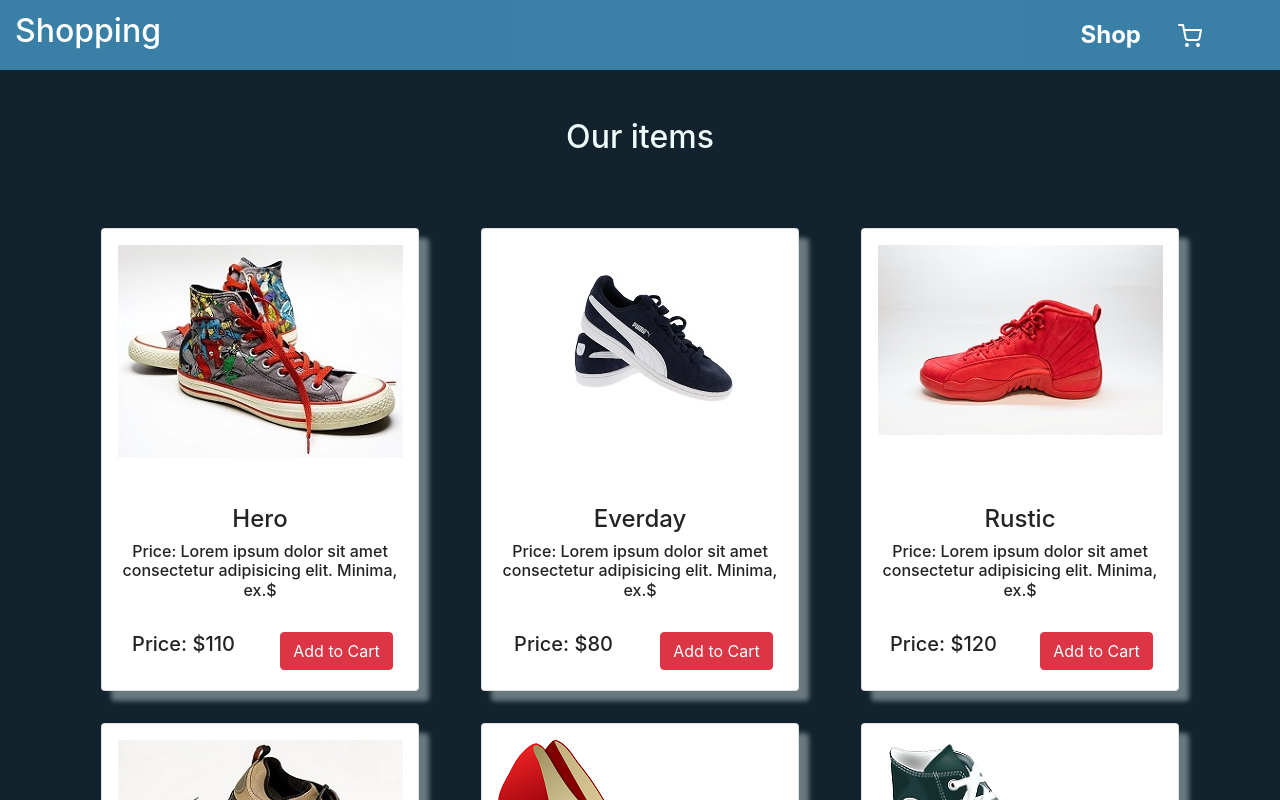
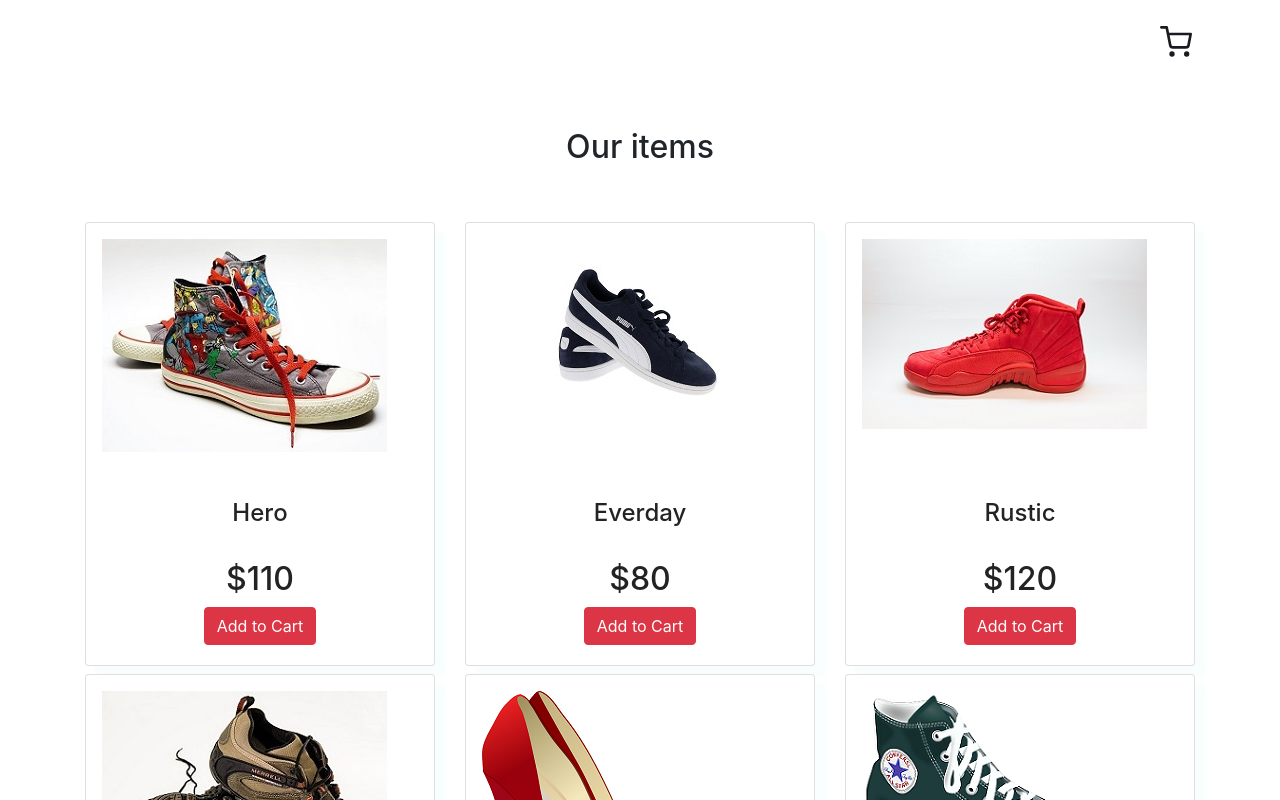
Before and after one commit to dgreeott/redux-shopping-cart, a React (Create React App) app: page / in a window 1280 px wide. Shown: the top 800 px of the page. Built offline with nearby package versions, Linux system fonts and the light colour scheme.

Commit message:
Changed the Layout

```diff
--- a/src/App.js
+++ b/src/App.js
@@ -5,6 +5,7 @@ import Helmet from "react-helmet";
 import Navbar from "./components/Navbar/Navbar";
 import HomePage from "./components/Home";
 import CartPage from "./components/Cart";
+import CheckoutPage from "./components/Checkout";
 
 function App() {
   return (
@@ -13,13 +14,14 @@ function App() {
       <Helmet
           bodyAttributes={{
             style:
-              "background-color: #12232E",
+              "background-color: #FFFFFF",
           }}
         />
         <Navbar />
         <Switch>
           <Route path="/" exact component={HomePage} />
           <Route path="/cart" exact component={CartPage} />
+          <Route path="/checkout" exact component={CheckoutPage} />
         </Switch>
       </Router>
     </div>
--- a/src/components/Cart.js
+++ b/src/components/Cart.js
@@ -7,6 +7,7 @@ import {
   subtractQuantity,
 } from "./actions/cartActions";
 import Recipe from "./Recipe";
+import * as AiIcons from "react-icons/ai";
 
 class Cart extends Component {
   handleRemove = (id) => {
@@ -26,76 +27,50 @@ class Cart extends Component {
       this.props.items.map((item) => {
         return (
           <>
-            <div className="row" style={{ background: "white" }}>
+            <div className="row">
               <li className="collection-item" key={item.id}>
-                <div className="row m-4">
-                  <div className="col-sm-3">
+                <div className="row">
+                  <div className="col-sm">
                     <div className="item-img">
                       <img src={item.img} alt={item.img} className="" />
                     </div>
                   </div>
-                  <div className="col-sm-7">
-                    <div className="row">
+
+                  <div className="col-sm">
+                    <div className="row justify-content-center">
                       <div className="col-sm">
                         <span className="title">
                           <h2>
                             <b>{item.title}</b>
                           </h2>
                         </span>
-                        <p>{item.desc}</p>
+                        <div className="row add-remove justify-content-center">
+                          <div className="col-sm">
+                            <p>
+                              Quantity: <b>{item.quantity}</b>
+                            </p>
+                          </div>
+                        </div>
                       </div>
                     </div>
-
-                    <div className="row add-remove justify-content-center">
-                      <div className="col-sm-2">
-                        <Link to="/cart">
-                          <button
-                            className="btn btn-secondary"
-                            onClick={() => {
-                              this.handleSubtractQuantity(item.id);
-                            }}
-                          >
-                            -
-                          </button>
-                        </Link>
-                      </div>
-                      <div className="col-sm-2">
-                        <p>
-                          <b>{item.quantity}</b>
-                        </p>
-                      </div>
-                      <div className="col-sm-2">
-                        <Link to="/cart">
-                          <button
-                            className="btn btn-secondary"
-                            onClick={() => {
-                              this.handleAddQuantity(item.id);
-                            }}
-                          >
-                            +
-                          </button>
-                        </Link>
-                      </div>
-                      <div className="col-sm-6 text-center">
-                        <button
-                          className="btn btn-danger remove"
+                  </div>
+                  <div className="col-sm-2 justify-content-center">
+                    <div className="row justify-content-center">
+                      <div className="col-sm text-center">
+                        <AiIcons.AiOutlineClose
                           onClick={() => {
                             this.handleRemove(item.id);
                           }}
-                        >
-                          Remove
-                        </button>
+                          size={30}
+                        />
                       </div>
                     </div>
-                  </div>
-                  <div className="col-sm-2 justify-content-end">
                     <div className="row justify-content-end">
                       <div className="col-sm text-end">
                         <h4>
-                          <b>${item.price}</b>
+                          ${item.price}
                         </h4>
                       </div>
-                      <div className="col-sm justify-content-end"></div>
                     </div>
                   </div>
                 </div>
@@ -120,7 +95,7 @@ class Cart extends Component {
             <h2>You have ordered:</h2>
           </div>
         </div>
-        <div className="row justify-content-center">
+        <div className="row">
           <ul className="collection">{addedItems}</ul>
         </div>
         <div className="row justify-content-center">
--- /dev/null
+++ b/src/components/Checkout.js
@@ -0,0 +1,79 @@
+import React, { Component } from "react";
+import { connect } from "react-redux";
+import {
+  removeItem,
+  addToCart,
+} from "./actions/cartActions";
+
+class Cart extends Component {
+  handleRemove = (id) => {
+    this.props.removeItem(id);
+  };
+
+  handleClick = (id) => {
+    this.props.addToCart(id);
+  };
+
+  render() {
+    let addedItems = this.props.items.length ? (
+      this.props.items.map((item) => {
+        return (
+          <>
+          <div className="row justify-content-center">
+          <div className="col-sm-8">
+
+          </div>
+          <div className="col-sm-4">
+
+          </div>
+
+          </div>
+          </>
+        );
+      })
+    ) : (
+      <>
+        <div className="row">
+          <div className="col-sm">
+            <h1>Your Cart Is Empty...</h1>
+          </div>
+        </div>
+      </>
+    );
+    return (
+      <div className="container checkout justify-content-center mb-5">
+        <div className="row m-5">
+          <div className="col-sm text-center m-3">
+            <h2>You have ordered:</h2>
+          </div>
+        </div>
+        <div className="row justify-content-center">
+          <ul className="collection">{addedItems}</ul>
+        </div>
+        <div className="row justify-content-center">
+          <div className="col-sm text-center">
+
+          </div>
+        </div>
+      </div>
+    );
+  }
+}
+
+const mapStateToProps = (state) => {
+  return {
+    items: state.addedItems,
+  };
+};
+
+const mapDispatchToProps = (dispatch) => {
+  return {
+    removeItem: (id) => {
+      dispatch(removeItem(id));
+    },
+    addToCart: (id) => {
+      dispatch(addToCart(id));
+    },
+  };
+};
+export default connect(mapStateToProps, mapDispatchToProps)(Cart);
--- a/src/components/Home.js
+++ b/src/components/Home.js
@@ -10,7 +10,7 @@ class Home extends Component {
   render() {
     let itemList = this.props.items.map((item) => {
       return (
-        <div className="col-sm m-3">
+        <div className="col-sm mb-2">
           <div className="card" key={item.id}>
             <div className="card-image m-3">
               <img src={item.img} alt={item.title} />
@@ -18,13 +18,11 @@ class Home extends Component {
             <div className="card-body">
               <span className="card-title m-3">
                 <h4>{item.title}</h4>
-                <h6>Price: {item.desc}$</h6>
               </span>
-              <div className="row">
-                <div className="col-sm-6">
-                  <h5>Price: ${item.price}</h5>
+              <div className="row justify-content-center">
+                <h2>${item.price}</h2>
               </div>
-                <div className="col-sm-6">
+              <div className="row justify-content-center">
                 <button
                   className="btn btn-danger"
                   onClick={() => {
@@ -33,7 +31,6 @@ class Home extends Component {
                 >
                   Add to Cart
                 </button>
-                </div>
               </div>
             </div>
           </div>
--- a/src/components/Navbar/ListItems.js
+++ /dev/null
@@ -1,14 +0,0 @@
-import { FiShoppingCart } from "react-icons/fi";
-
-export const ListItems = [
-    {
-      title: "Shop",
-      url: "/",
-      cName: "nav-links",
-    },
-    {
-      title: <FiShoppingCart />,
-      url: "/cart",
-      cName: "nav-links",
-    },
-  ];
--- a/src/components/Navbar/Navbar.css
+++ b/src/components/Navbar/Navbar.css
@@ -1,147 +1,108 @@
-.navbarItems {
-  background-color: rgba(76, 168, 219, 0.7);
-  height: 70px;
-  display: flex;
-  justify-content: flex-end;
-  align-items: center;
-  font-size: 1.2rem;
+.nameText {
+    text-decoration: none;
+    color: #ffffff;
+    display: flex;
+    align-items: center;
+    padding: 16px 16px;
+    border-radius: 4px;
+    margin-bottom: 20px;
 }
 
-.navbar-logo {
-  color: #fff;
-  justify-self: start;
-  cursor: pointer;
+.socialIcon {
+    color: #232323;
+    margin-top: 50px;
 }
 
-.brand-logo {
-  color: #fff;
-  cursor: pointer;
-  text-decoration: none;
-  display: flex;
-  justify-content: flex-start;
-  align-items: center;
+
+
+.menu-bars {
+    margin-left: 2rem;
+    font-size: 2rem;
+    background: none;
 }
 
-.brand-logo:hover {
-  color: #fff;
-  text-decoration: none;
-  border-radius: 4px;
-  transition: all 0.2s ease-out;
+
+.navbar{
+    height: 80px;
+    display: flex;
+    justify-content: flex-end;
+    align-items: center;
 }
 
 .nav-menu {
-  display: grid;
-  grid-template-columns: repeat(5, auto);
-  grid-gap: 5px;
-  list-style: none;
-  text-align: center;
-  justify-content: end;
-  margin-right: 2rem;
-  margin-top: 1rem;
+    background-color: #1B1A20;
+    width: 40%;
+    height: 100vh;
+    display: flex;
+    justify-content: flex-start;
+    position: fixed;
+    top: 0;
+    left: -100%;
+    transition: 850ms;
+    z-index: 1;
 }
 
-.nav-links {
-  color: #fff;
-  font-weight: bold;
-  font-size: 1.5rem;
-  text-decoration: none;
-  padding: .5rem 1rem;
+.nav-menu.active {
+    left: 0;
+    transition: 350ms;
 }
 
-.nav-links:hover {
-  background-color: #fff;
-  color: #232323;
-  text-decoration: none;
-  border-radius: 4px;
-  transition: all 0.2s ease-out;
+.nav-text {
+    display: flex;
+    justify-content: flex-start;
+    align-items: center;
+    padding: 8px 0px 8px 16px;
+    list-style: none;
+    height: 60px;
+    width: 100%;
 }
 
-.fa-bars {
-  color: #232323;
+.nav-text a{
+    text-decoration: none;
+    color: #ffffff;
+    font-size: 18px;
+    width: 95%;
+    height: 100%;
+    display: flex;
+    align-items: center;
+    padding: 0px 16px;
+    border-radius: 4px;
 }
 
-.nav-links-mobile {
-  display: none;
+.nav-text a:hover {
+    background-color: #ffbca4;
 }
 
-.menu-icon {
-  display: none;
+.nav-menu-items {
+    width: 100%;
+}
+
+.navbar-toggle {
+    background-color: #1B1A20;
+    width: 100%;
+    height: 80px;
+    display: flex;
+    justify-content: flex-start;
+    align-items: center;
+}
+
+span {
+    margin-left: 15px;
 }
 
 @media screen and (max-width: 960px) {
-  .navbarItems {
-    position: relative;
-  }
 
-  .nav-menu {
-    display: flex;
-    flex-direction: column;
-    width: 100%;
-    height: 100px;
-    position: absolute;
-    top: 35px;
-    left: -100%;
-    opacity: 1;
-    transition: all 0.5s ease;
-  }
+    .nav-menu {
+        background-color: #1B1A20;
+        width: 100%;
+        height: 100vh;
+        display: flex;
+        justify-content: flex-start;
+        position: fixed;
+        top: 0;
+        left: -100%;
+        transition: 850ms;
+        z-index: 1;
+    }
 
-  .nav-menu.active {
-    background: #f8f5f2;
-    left: 0;
-    opacity: 1;
-    transition: all 0.5s ease;
-    z-index: 1;
-  }
-
-  .nav-links {
-    text-align: center;
-    padding: 2rem;
-    width: 100%;
-    display: table;
-  }
-
-  .nav-links:hover {
-    background-color: #f45d48;
-    border-radius: 0;
-  }
-
-  .navbar-logo {
-    position: absolute;
-    top: 0;
-    left: 0;
-    transform: translate(15%, 15%);
-  }
-
-  .menu-icon {
-    display: block;
-    position: absolute;
-    top: 0;
-    right: 0;
-    transform: translate(-100%, 60%);
-    font-size: 1.8rem;
-    cursor: pointer;
-  }
-
-  .fa-times {
-    color: #232323;
-    font-size: 2rem;
-  }
-
-  .nav-links-mobile {
-    display: block;
-    text-align: center;
-    padding: 1.5rem;
-    margin: 2rem auto;
-    border-radius: 4px;
-    width: 80%;
-    background: #078080;
-    color: #232323;
-    font-size: 1.5rem;
-  }
-
-  .nav-links-mobile:hover {
-    background: #232323;
-    color: #fff;
-    transition: 250ms;
-  }
 }
--- a/src/components/Navbar/Navbar.js
+++ b/src/components/Navbar/Navbar.js
@@ -1,45 +1,44 @@
-import React, { Component } from "react";
+import React, { useState } from "react";
+import * as AiIcons from "react-icons/ai";
+import { FiShoppingCart } from "react-icons/fi";
 import { Link } from "react-router-dom";
+import { IconContext } from "react-icons";
+import CartPage from "../Cart"
+
 import "./Navbar.css";
 
-import { ListItems } from "./ListItems.js";
+export default function Navbar() {
+  const [sidebar, setSideBar] = useState(false);
 
-class Navbar extends Component {
-  state = { clicked: false };
+  const showSidebar = () => setSideBar(!sidebar);
 
-  handleClick = () => {
-    this.setState({ clicked: !this.state.clicked });
-  };
-
-  render() {
   return (
-      <nav className="navbarItems justify-content-end sticky-top">
-          <div className="col-sm-3">
-            <Link to="/" className="brand-logo ">
-              <h2>Shopping</h2>
+    <>
+      <IconContext.Provider value={{ color: "#1b1a20" }}>
+        <div className="navbar justify-content-end">
+          <div className="col-sm-2">
+            <Link to="#" className="menu-bars">
+              <FiShoppingCart onClick={showSidebar} />
             </Link>
           </div>
-          <div className="col-sm-9">
-            <div className="menu-icon" onClick={this.handleClick}>
-              <i
-                className={this.state.clicked ? "fas fa-times" : "fas fa-bars"}
-              ></i>
         </div>
-            <ul className={this.state.clicked ? "nav-menu active" : "nav-menu"}>
-              {ListItems.map((item, index) => {
-                return (
-                  <li key={index}>
-                    <Link className={item.cName} to={item.url}>
-                      {item.title}
+        </IconContext.Provider>
+        <IconContext.Provider value={{ color: "#ffffff" }}>
+        <nav className={sidebar ? "nav-menu active" : "nav-menu"}>
+          <ul className="nav-menu-items" >
+            <li className="navbar-toggle">
+              <Link to="#" className="menu-bars">
+                <AiIcons.AiOutlineClose onClick={showSidebar} />
               </Link>
             </li>
-                );
-              })}
+            <div className="row">
+              <div className="col-sm-11">
+                <CartPage />
+              </div>
+            </div>
           </ul>
-          </div>
         </nav>
+      </IconContext.Provider>
+    </>
   );
 }
-}
-
-export default Navbar;
--- a/src/components/Recipe.js
+++ b/src/components/Recipe.js
@@ -1,5 +1,6 @@
 import React, { Component } from "react";
 import { connect } from "react-redux";
+import { Link } from "react-router-dom";
 
 class Recipe extends Component {
   componentWillUnmount() {
@@ -15,18 +16,14 @@ class Recipe extends Component {
 
   render() {
     return (
-      <div className="row justify-content-center">
-        <div className="col-sm-6 text-center">
-          <div className="collection">
-            <div className="row justify-content-center">
-              <li className="collection-recipe">
-                <h3>
-                  Total: <b>${this.props.total}</b>
-                </h3>
-              </li>
-            </div>
-            <div className="row justify-content-center">
-              <li className="collection-recipe">
+      <div className="row justify-content-center m-5">
+        <div className="col-sm text-center">
+          <div className="row">
+            <div className="col-sm-8">
+              <div className="row text-center">
+                <h5>SUBTOTAL:</h5>
+              </div>
+              <div className="row text-center">
                 <label>
                   <input
                     type="checkbox"
@@ -35,12 +32,21 @@ class Recipe extends Component {
                   />
                   <span>Shipping(+6$)</span>
                 </label>
-              </li>
+              </div>
             </div>
-            <div className="row justify-content-center">
-              <div className="checkout">
+            <div className="col-sm-4 text-center">
+              <div className="row">
+                <h3>
+                  <b>${this.props.total}</b>
+                </h3>
+              </div>
+            </div>
+          </div>
+          <div className="row justify-content-center m-4">
+            <div className="checkout">
+              <Link to="/checkout">
                 <button className="btn btn-secondary">Checkout</button>
-              </div>
+              </Link>
             </div>
           </div>
         </div>
--- a/src/index.css
+++ b/src/index.css
@@ -1,7 +1,7 @@
 
 /* Items Styles */
 .card {
-  background-color: #EEFBFB;
+  background-color: black;
   color: #232323;
   width: 100%;
   height: 100%;
@@ -9,10 +9,7 @@
   border-radius: 25px;
   box-shadow: 10px 10px 5px rgba(238, 251, 251, 0.4);
 }
-.card .card-image .card-title{
-  color: black;
-  font-weight: 400
-}
+
 
 .card-image {
   width: 270px;
@@ -24,13 +21,11 @@
 .collection .collection-item, .collection-recipe{
   display: flex;
 }
-.checkout, .shop {
+.checkout {
   color: #EEFBFB;
 }
 
-.collection-item {
-  color: black;
-}
+
 
 .collection .collection-item img{
   width: 150px;
```
Also changed, not shown: src/components/Navbar/SidebarData.js (added, +32 -0 lines). Lines whose indentation alone changed are shown as unchanged.
